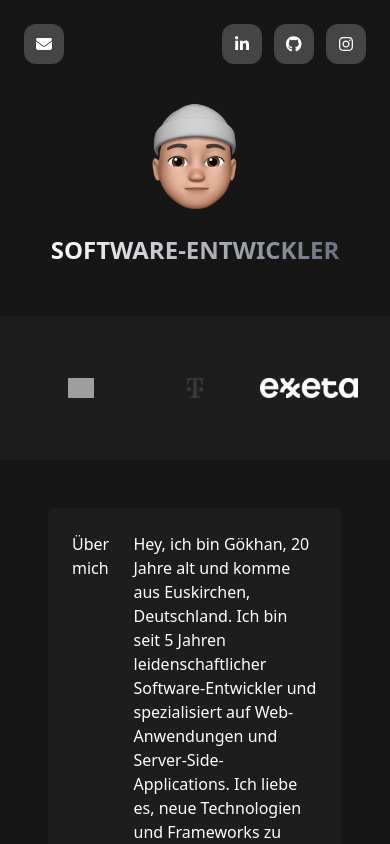
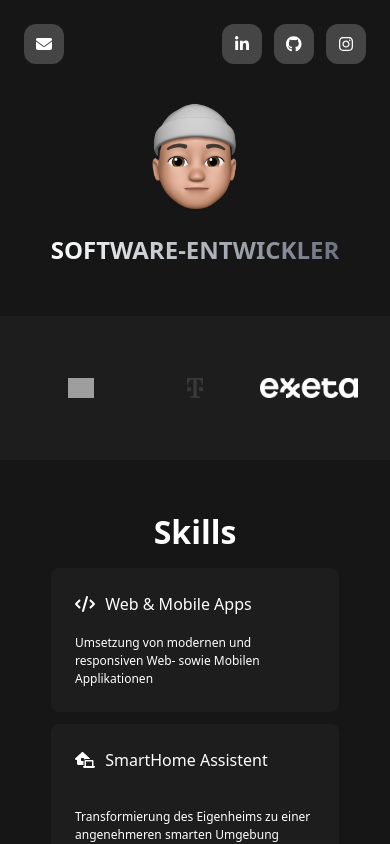
Before and after one commit to goekhantopcu/gtopcu, a Vue app: page / in a window 390 px wide. Shown: the top 844 px of the page. Built offline with nearby package versions, Linux system fonts and the light colour scheme; grey boxes are pictures that could not be loaded.

Commit message:
feat: add skills section (responsive)

```diff
--- a/src/App.vue
+++ b/src/App.vue
@@ -5,7 +5,7 @@
       <div class="flex flex-col gap-12 justify-start items-center">
         <PageHero/>
         <CompanyList/>
-        <SelfDescription/>
+        <Skills />
       </div>
     </main>
     <PageFooter/>
@@ -17,7 +17,7 @@ import NavigationBar from "./components/layout/PageNavigation.vue"
 import PageFooter from "./components/layout/PageFooter.vue"
 import PageHero from "./components/layout/PageHero.vue"
 import CompanyList from "./components/Companies.vue"
-import SelfDescription from "./components/SelfDescription.vue";
+import Skills from "./components/Skills.vue";
 </script>
 
 <style scoped>
--- /dev/null
+++ b/src/components/Skill.vue
@@ -0,0 +1,35 @@
+<template>
+  <div class="skill">
+    <h1 class="skill-title">
+      <font-awesome-icon :icon=" 'fa-solid ' + skill.icon" class="mr-1.5"/>
+      {{ skill.title }}
+    </h1>
+    <span class="skill-description">{{ skill.description }}</span>
+  </div>
+</template>
+
+<script setup lang="ts">
+import {SkillModel} from "../models/skill-model";
+
+const properties = defineProps<{
+  skill: SkillModel
+}>()
+</script>
+
+<style scoped>
+.skill {
+  @apply flex flex-col justify-between items-start
+  bg-white bg-opacity-[3%]
+  rounded-lg
+  text-white hover:text-[#FD8952] select-none
+  transition ease-in-out duration-500
+  p-6
+  h-[9rem] w-[18rem] sm:w-[14rem] lg:w-[18rem]
+}
+.skill-title {
+  @apply text-[1rem] sm:text-[0.75rem] lg:text-[1rem]
+}
+.skill-description {
+  @apply text-[0.75rem]
+}
+</style>
--- /dev/null
+++ b/src/components/Skills.vue
@@ -0,0 +1,23 @@
+<template>
+  <div class="flex flex-col justify-center items-center gap-3">
+    <h1 class="text-white text-[2rem] font-bold">Skills</h1>
+    <div class="flex flex-col sm:grid sm:grid-cols-3 gap-3">
+      <Skill v-for="skill in skills" :key="skill.title" :skill="skill" />
+    </div>
+  </div>
+</template>
+
+<script setup lang="ts">
+import {SkillModel} from "../models/skill-model";
+import Skill from "./Skill.vue";
+
+const skills: SkillModel[] = [
+  new SkillModel("fa-code", "Web & Mobile Apps", "Umsetzung von modernen und responsiven Web- sowie Mobilen Applikationen"),
+  new SkillModel("fa-house-laptop", "SmartHome Assistent", "Transformierung des Eigenheims zu einer angenehmeren smarten Umgebung"),
+  new SkillModel("fa-car", "Modern Cars", "Entwicklung von hochmodernen Autoradios"),
+]
+</script>
+
+<style scoped>
+
+</style>
--- a/src/main.ts
+++ b/src/main.ts
@@ -9,11 +9,11 @@ import {library} from '@fortawesome/fontawesome-svg-core'
 import {FontAwesomeIcon} from '@fortawesome/vue-fontawesome'
 
 /* import specific icons */
-import {faBars, faUserSecret, faEnvelope} from '@fortawesome/free-solid-svg-icons'
+import {faBars, faUserSecret, faEnvelope, faServer, faCode, faCar, faHouseLaptop} from '@fortawesome/free-solid-svg-icons'
 import {faFacebook, faInstagram, faLinkedinIn, faGithub, faWhatsapp} from '@fortawesome/free-brands-svg-icons'
 
 /* add icons to the library */
-library.add(faUserSecret, faBars, faEnvelope, faLinkedinIn, faFacebook, faGithub, faWhatsapp, faInstagram)
+library.add(faUserSecret, faBars, faEnvelope, faLinkedinIn, faFacebook, faGithub, faWhatsapp, faInstagram, faServer, faCode, faCar, faHouseLaptop)
 
 createApp(App)
     .component('font-awesome-icon', FontAwesomeIcon)
--- /dev/null
+++ b/src/models/skill-model.ts
@@ -0,0 +1,11 @@
+export class SkillModel {
+    readonly icon: string;
+    readonly title: string
+    readonly description: string;
+
+    constructor(icon: string, title: string, description: string) {
+        this.icon = icon;
+        this.title = title;
+        this.description = description;
+    }
+}
--- a/src/models/skill.ts
+++ /dev/null
@@ -1,9 +0,0 @@
-export class Skill {
-    readonly title: string
-    readonly percentage: number
-
-    constructor(title: string, percentage: number) {
-        this.title = title;
-        this.percentage = percentage;
-    }
-}
```
